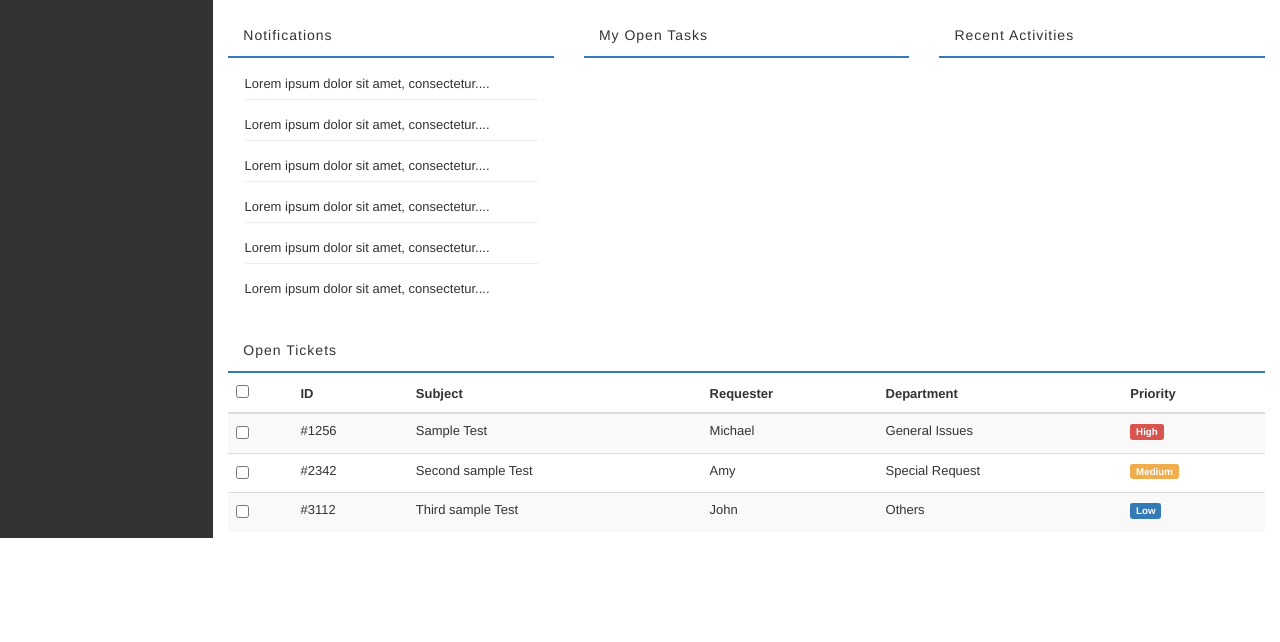
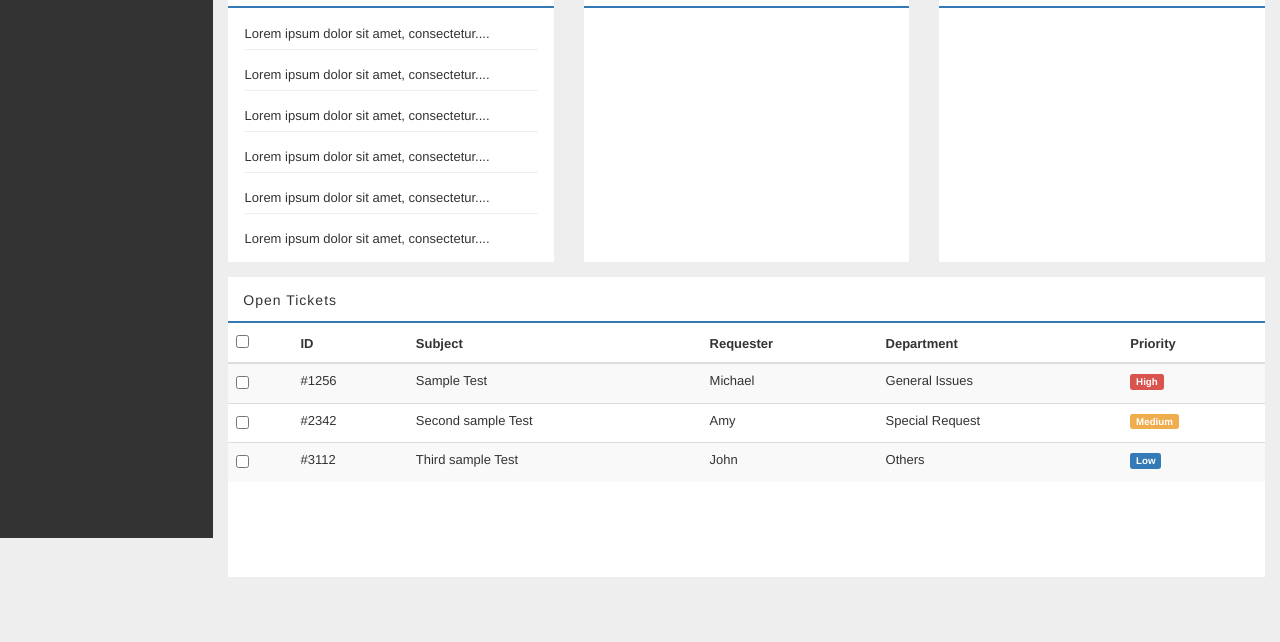
Before and after one commit to nicolehwa/helpdesk, a plain HTML site: page ticket.html in a window 1280 px wide. Shown: the part 262-904 px from the top of the page. After the commit the page ends 854 px from the top, so only its background shows below. Drawn offline with nearby package versions, Linux system fonts and the light colour scheme; a script that the page names is missing.

Commit message:
Fixed body

```diff
--- a/style.css
+++ b/style.css
@@ -4,7 +4,7 @@
 
 /* Move down content because we have a fixed navbar that is 50px tall */
 body {
-  padding-top: 50px;
+    background: #eee;
 }
 
 .nav-tabs .glyphicon:not(.no-margin) { margin-right:10px; }
```
